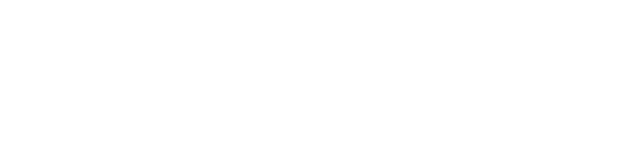
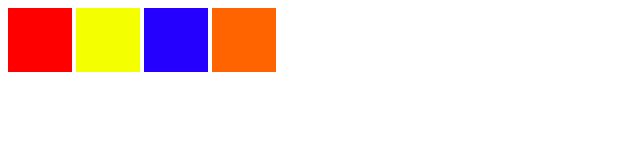
Before and after one commit to forwardpivot/DOM_img, a plain HTML site: page index.html in a window 1280 px wide. Shown: the whole page, without its empty margins (0-640 px from the left). Drawn offline with Linux system fonts and the light colour scheme.

Commit message:
added the images

```diff
--- a/index.html
+++ b/index.html
@@ -6,6 +6,9 @@
     <title>Img and the DOM</title>
 </head>
 <body>
-
+    <img src="img/red.jpeg" alt="a small red square">
+    <img src="img/yellow.jpeg" alt="a small yellow square">
+    <img src="img/blue.jpeg" alt="a small blue square">
+    <img src="img/orange.jpeg" alt="a small orange square">
 </body>
 </html>
```
Also changed, not shown: img/blue.jpeg (added), img/orange.jpeg (added), img/red.jpeg (added), img/yellow.jpeg (added).
